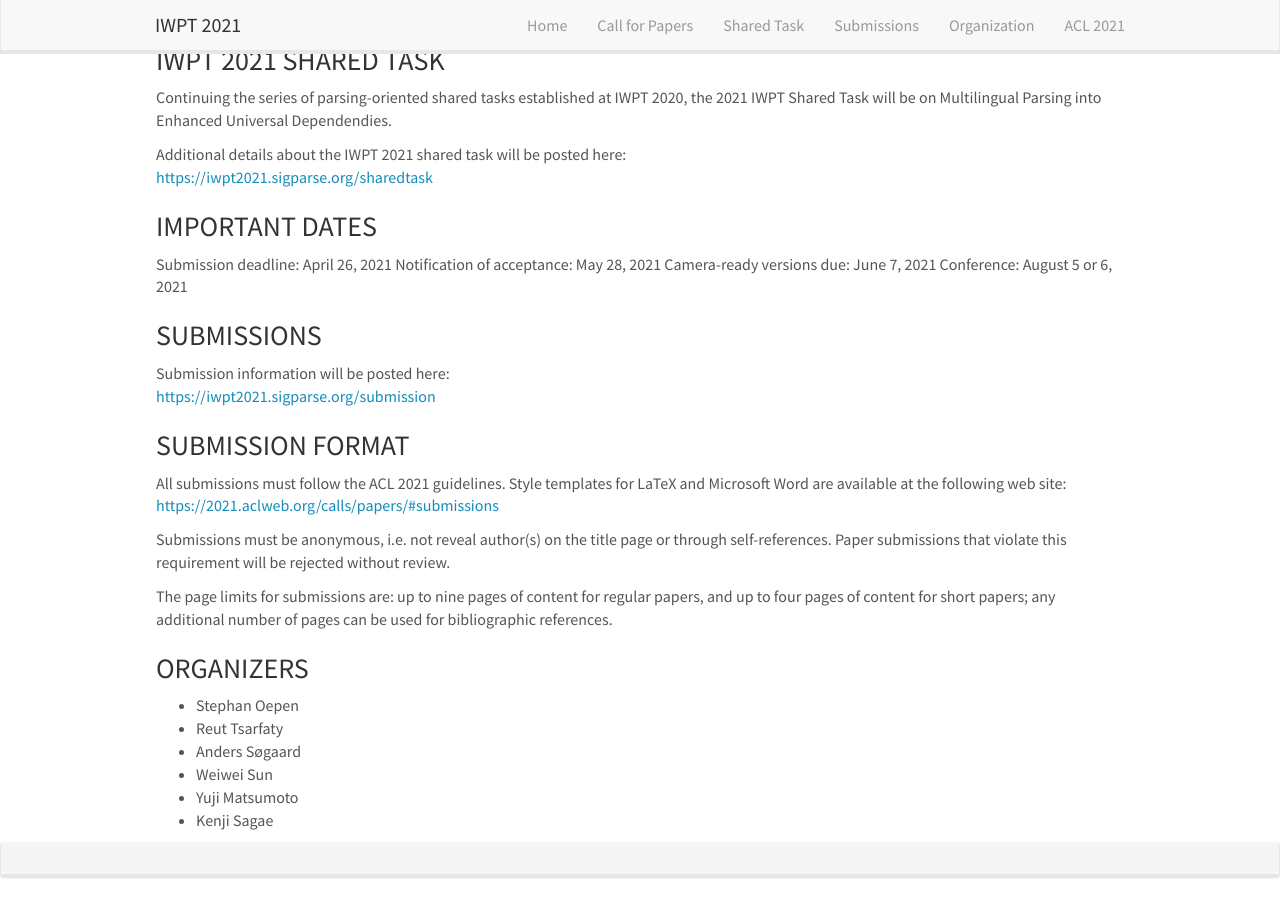
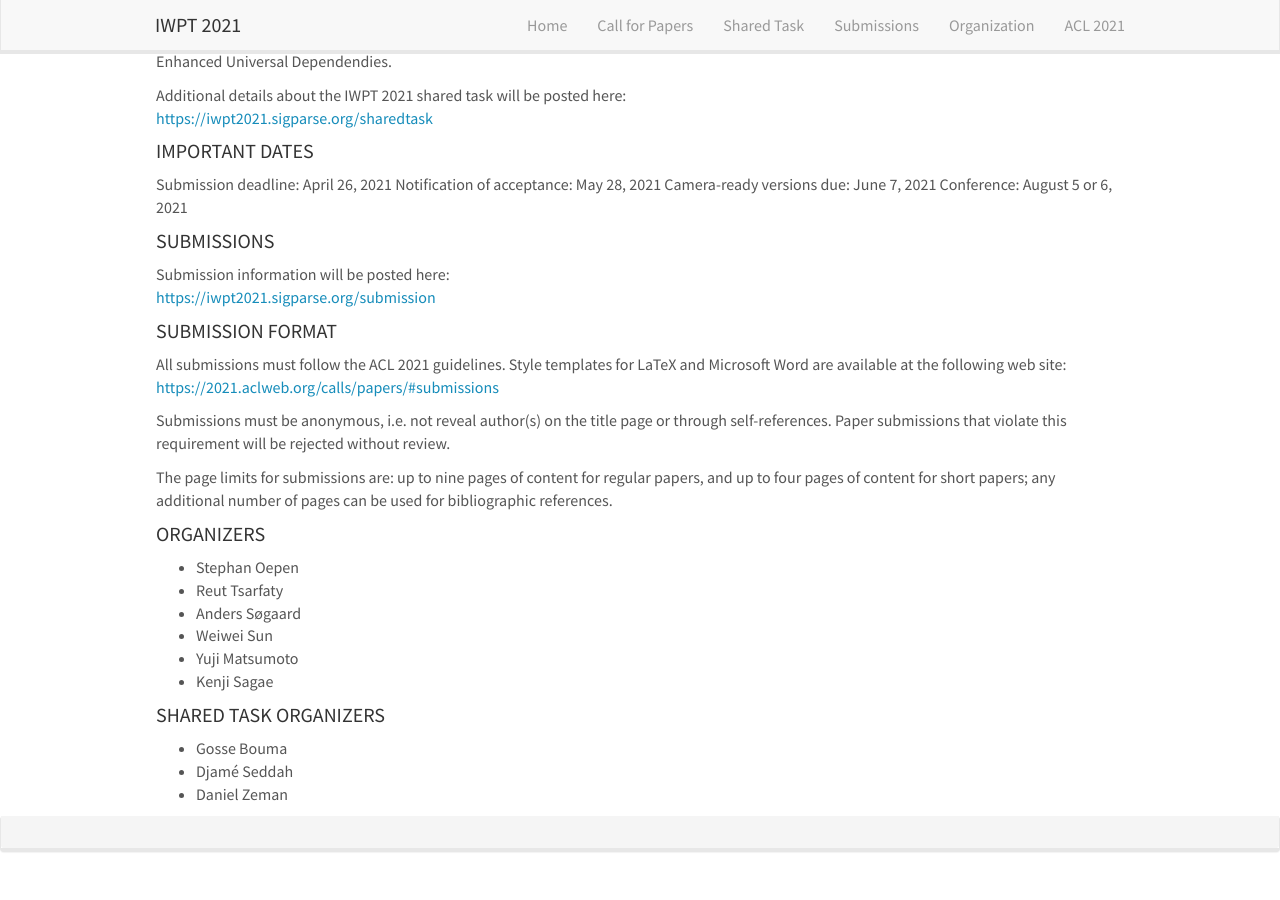
Before and after one commit to sigparse/iwpt2021, a Jekyll site: the page built from _pages/cfp.md, in a window 1280 px wide and 900 px high, scrolled down 850 px. Built offline with Jekyll 4.4.1, drawn with Linux system fonts in a browser that asks for light colours; nearby versions of some CDN libraries; after the commit the page ends 1724 px from its top, so only the background shows below that.

Commit message:
Update cfp.md

```diff
--- a/_pages/cfp.md
+++ b/_pages/cfp.md
@@ -17,12 +17,12 @@ August 5 or 6, 2021, at ACL 2021
 The ACL Special Interest Group on Natural Language Parsing (SIGPARSE) invites submissions to its biennial conference on parsing technologies. IWPT 2021 will be the 17th conference in a series that started in 1989. The conference will be held as a co-located ACL event on August 5 or 6, 2021.
 
 
-### INVITED SPEAKER
+#### INVITED SPEAKER
 
 Emily Pitler, Google AI
 
 
-### TOPICS
+#### TOPICS
 
 IWPT addresses all aspects of structural analysis of natural language,
 including but not limited to:
@@ -46,7 +46,7 @@ including but not limited to:
 + Integration of morphology via character-based models, subword embeddings, and beyond
 
 
-### IWPT 2021 SHARED TASK
+#### IWPT 2021 SHARED TASK
 
 Continuing the series of parsing-oriented shared tasks established at IWPT 2020, the 2021 IWPT Shared Task will be on Multilingual Parsing into Enhanced Universal Dependendies.
 
@@ -54,7 +54,7 @@ Additional details about the IWPT 2021 shared task will be posted here:
 <https://iwpt2021.sigparse.org/sharedtask>
 
 
-### IMPORTANT DATES
+#### IMPORTANT DATES
 
 Submission deadline: April 26, 2021
 Notification of acceptance: May 28, 2021
@@ -62,13 +62,13 @@ Camera-ready versions due: June 7, 2021
 Conference: August 5 or 6, 2021
 
 
-### SUBMISSIONS
+#### SUBMISSIONS
 
 Submission information will be posted here:
 <https://iwpt2021.sigparse.org/submission>
 
 
-### SUBMISSION FORMAT
+#### SUBMISSION FORMAT
 
 All submissions must follow the ACL 2021 guidelines. Style templates for LaTeX and Microsoft Word are available at the following web site:
 <https://2021.aclweb.org/calls/papers/#submissions>
@@ -78,7 +78,7 @@ Submissions must be anonymous, i.e. not reveal author(s) on the title page or th
 The page limits for submissions are: up to nine pages of content for regular papers, and up to four pages of content for short papers; any additional number of pages can be used for bibliographic references.
 
 
-### ORGANIZERS
+#### ORGANIZERS
 
 - Stephan Oepen
 - Reut Tsarfaty
@@ -86,3 +86,9 @@ The page limits for submissions are: up to nine pages of content for regular pap
 - Weiwei Sun
 - Yuji Matsumoto
 - Kenji Sagae
+
+#### SHARED TASK ORGANIZERS
+
+- Gosse Bouma
+- Djamé Seddah
+- Daniel Zeman
```
